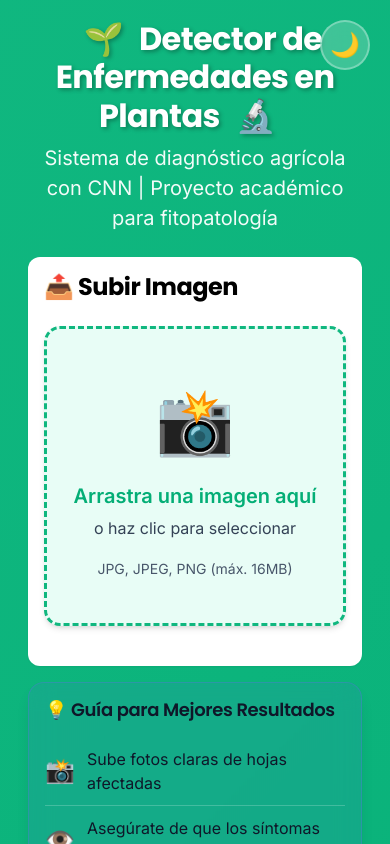
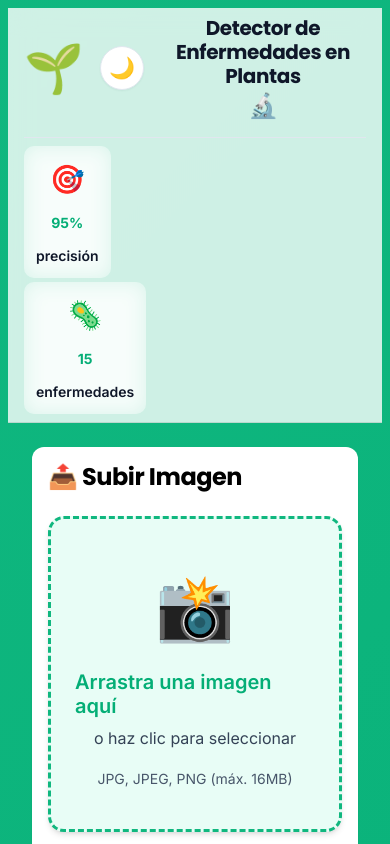
Before and after one commit to jdCarrillo15/Proyecto-inteligencia-computacional, a React (Create React App) app in the folder frontend/: page / in a window 390 px wide. Shown: the top 844 px of the page. Built offline with nearby package versions, Linux system fonts and the light colour scheme; no server answers.

Commit message:
feat(frontend): implement glassmorphism header with sticky positioning

```diff
--- a/frontend/src/components/Header.js
+++ b/frontend/src/components/Header.js
@@ -4,16 +4,39 @@ const Header = ({ darkMode, onToggleDarkMode }) => {
   return (
     <header className="header" role="banner">
       <div className="header-content">
+        {/* Logo/Icon */}
+        <div className="header-logo">
+          <span className="header-icon" aria-hidden="true">🌱</span>
+        </div>
+
+        {/* Título y Subtítulo */}
         <div className="header-text">
           <h1 className="title">
-            <span className="emoji">🌱</span>
             Detector de Enfermedades en Plantas
             <span className="emoji">🔬</span>
           </h1>
           <p className="subtitle">
-            Sistema de diagnóstico agrícola con CNN | Proyecto académico para fitopatología
+            Sistema de diagnóstico agrícola con CNN
           </p>
         </div>
+
+        {/* Stats Inline */}
+        <div className="header-stats">
+          <div className="stat-item">
+            <span className="stat-icon" aria-hidden="true">🎯</span>
+            <span className="stat-value">95%</span>
+            <span>precisión</span>
+          </div>
+          <div className="stat-divider" aria-hidden="true"></div>
+          <div className="stat-item">
+            <span className="stat-icon" aria-hidden="true">🦠</span>
+            <span className="stat-value">15</span>
+            <span>enfermedades</span>
+          </div>
+        </div>
+
+        {/* Actions */}
+        <div className="header-actions">
           <button
             className="dark-mode-toggle"
             onClick={onToggleDarkMode}
@@ -31,6 +54,7 @@ const Header = ({ darkMode, onToggleDarkMode }) => {
             <span className="sr-only">{darkMode ? 'Modo claro' : 'Modo oscuro'}</span>
           </button>
         </div>
+      </div>
     </header>
   );
 };
--- a/frontend/src/styles/Header.css
+++ b/frontend/src/styles/Header.css
@@ -1,89 +1,306 @@
-/* Header Styles */
+/* ===============================
+   HEADER GLASSMORPHISM
+   Header moderno con efecto glass
+   =============================== */
+
 .header {
-  color: white;
-  margin-bottom: var(--margin-section);
-  animation: fadeIn 0.6s ease-in;
+  /* Glassmorphism effect */
+  background: rgba(255, 255, 255, 0.8);
+  backdrop-filter: blur(12px);
+  -webkit-backdrop-filter: blur(12px);
+  border-bottom: 1px solid rgba(0, 0, 0, 0.1);
+
+  /* Sticky positioning */
+  position: sticky;
+  top: 0;
+  z-index: 50;
+
+  /* Spacing */
+  padding: var(--space-lg) var(--space-xl);
+  margin: calc(var(--space-lg) * -1) calc(var(--space-xl) * -1) var(--space-xl);
+
+  /* Animation */
+  animation: slideDown 0.6s ease-out;
+
+  /* Transition */
+  transition: all 0.3s ease;
+}
+
+.App.dark-mode .header {
+  background: rgba(30, 41, 59, 0.8);
+  border-bottom-color: rgba(255, 255, 255, 0.1);
+}
+
+/* Animación slide down para header */
+@keyframes slideDown {
+  from {
+    opacity: 0;
+    transform: translateY(-20px);
+  }
+  to {
+    opacity: 1;
+    transform: translateY(0);
+  }
 }
 
 .header-content {
+  max-width: var(--container-max-width);
+  margin: 0 auto;
   display: flex;
   justify-content: space-between;
   align-items: center;
   gap: var(--space-lg);
 }
 
+/* ===== LOGO Y TÍTULO ===== */
+.header-logo {
+  display: flex;
+  align-items: center;
+  gap: var(--space-md);
+  flex-shrink: 0;
+}
+
+.header-icon {
+  font-size: 3em;
+  display: flex;
+  align-items: center;
+  animation: pulse 3s infinite;
+}
+
 .header-text {
   flex: 1;
-  text-align: center;
+  min-width: 0; /* Permite text-overflow */
 }
 
 .title {
   font-family: var(--font-heading);
-  font-size: var(--font-size-display);
+  font-size: var(--font-size-h2);
   font-weight: var(--font-weight-bold);
   line-height: var(--line-height-tight);
   letter-spacing: var(--letter-spacing-tight);
-  margin-bottom: var(--space-sm);
-  text-shadow: 2px 2px 4px rgba(0, 0, 0, 0.3);
+  margin: 0;
+  color: var(--text-primary);
+  display: flex;
+  align-items: center;
+  gap: var(--space-sm);
+}
+
+.App.dark-mode .title {
+  color: var(--text-primary);
 }
 
 .emoji {
-  margin: 0 var(--space-md);
   display: inline-block;
+  font-size: 0.9em;
   animation: bounce 2s infinite;
 }
 
 .subtitle {
   font-family: var(--font-body);
-  font-size: var(--font-size-h4);
+  font-size: var(--font-size-small);
   font-weight: var(--font-weight-normal);
   line-height: var(--line-height-normal);
-  opacity: 0.95;
+  color: var(--text-secondary);
+  margin-top: var(--space-xs);
 }
 
-/* Dark Mode Toggle */
+.App.dark-mode .subtitle {
+  color: var(--text-secondary);
+}
+
+/* ===== STATS INLINE ===== */
+.header-stats {
+  display: flex;
+  align-items: center;
+  gap: var(--space-lg);
+  flex-shrink: 0;
+}
+
+.stat-item {
+  display: flex;
+  align-items: center;
+  gap: var(--space-xs);
+  font-size: var(--font-size-small);
+  font-weight: var(--font-weight-semibold);
+  color: var(--text-primary);
+  white-space: nowrap;
+}
+
+.App.dark-mode .stat-item {
+  color: var(--text-primary);
+}
+
+.stat-icon {
+  font-size: 1.2em;
+}
+
+.stat-value {
+  color: var(--primary-600);
+  font-weight: var(--font-weight-bold);
+}
+
+.App.dark-mode .stat-value {
+  color: var(--primary-400);
+}
+
+.stat-divider {
+  width: 1px;
+  height: 24px;
+  background: var(--border-medium);
+  margin: 0 var(--space-sm);
+}
+
+.App.dark-mode .stat-divider {
+  background: var(--border-light);
+}
+
+/* ===== DARK MODE TOGGLE ===== */
+.header-actions {
+  display: flex;
+  align-items: center;
+  gap: var(--space-md);
+  flex-shrink: 0;
+}
+
 .dark-mode-toggle {
-  background: rgba(255, 255, 255, 0.2);
-  border: 2px solid rgba(255, 255, 255, 0.3);
+  background: var(--bg-secondary);
+  border: 1px solid var(--border-light);
   border-radius: 50%;
-  width: 60px;
-  height: 60px;
-  font-size: 1.8em;
+  width: 48px;
+  height: 48px;
+  font-size: 1.5em;
   cursor: pointer;
   transition: all 0.3s ease;
   display: flex;
   align-items: center;
   justify-content: center;
-  backdrop-filter: blur(10px);
+  box-shadow: var(--shadow-sm);
   flex-shrink: 0;
+}
+
+.App.dark-mode .dark-mode-toggle {
+  background: var(--bg-tertiary);
+  border-color: var(--border-medium);
 }
 
 .dark-mode-toggle:hover,
 .dark-mode-toggle:focus-visible {
-  background: rgba(255, 255, 255, 0.3);
+  background: var(--bg-hover);
   transform: scale(1.1) rotate(20deg);
-  box-shadow: var(--shadow-lg);
+  box-shadow: var(--shadow-md);
+}
+
+.App.dark-mode .dark-mode-toggle:hover,
+.App.dark-mode .dark-mode-toggle:focus-visible {
+  background: var(--bg-hover);
 }
 
 .dark-mode-toggle:active {
   transform: scale(0.95);
+  box-shadow: var(--shadow-sm);
+}
+
+.dark-mode-toggle:focus-visible {
+  outline: 3px solid var(--info);
+  outline-offset: 2px;
+}
+
+/* ===== RESPONSIVE ===== */
+
+@media (max-width: 1024px) {
+  .header-stats {
+    gap: var(--space-md);
+  }
+
+  .stat-item {
+    font-size: var(--font-size-small);
+  }
+
+  .stat-divider {
+    margin: 0 var(--space-xs);
+  }
 }
 
 @media (max-width: 768px) {
+  .header {
+    padding: var(--space-md) var(--space-lg);
+    margin: calc(var(--space-md) * -1) calc(var(--space-lg) * -1) var(--space-lg);
+  }
+
   .header-content {
-    flex-direction: column;
+    flex-wrap: wrap;
+    gap: var(--space-md);
+  }
+
+  .header-logo {
+    order: 1;
+  }
+
+  .header-actions {
+    order: 2;
+    margin-left: auto;
+  }
+
+  .header-text {
+    order: 3;
+    width: 100%;
+    text-align: center;
+  }
+
+  .header-stats {
+    order: 4;
+    width: 100%;
+    justify-content: center;
+    padding-top: var(--space-sm);
+    border-top: 1px solid var(--border-light);
+  }
+
+  .title {
+    font-size: var(--font-size-h3);
+    justify-content: center;
+  }
+
+  .subtitle {
+    font-size: var(--font-size-small);
   }
 
   .dark-mode-toggle {
-    position: absolute;
-    top: 20px;
-    right: 20px;
-    width: 50px;
-    height: 50px;
-    font-size: 1.5em;
+    width: 44px;
+    height: 44px;
+    font-size: 1.3em;
+  }
+}
+
+@media (max-width: 480px) {
+  .header {
+    padding: var(--space-sm) var(--space-md);
+  }
+
+  .header-stats {
+    flex-direction: column;
+    gap: var(--space-xs);
+    align-items: flex-start;
+  }
+
+  .stat-divider {
+    display: none;
+  }
+
+  .stat-item {
+    font-size: var(--font-size-small);
   }
 
   .title {
-    font-size: 2em;
+    font-size: var(--font-size-h4);
+    flex-direction: column;
+    gap: var(--space-xs);
+  }
+
+  .emoji {
+    font-size: 1.2em;
+  }
+
+  .subtitle {
+    display: none;
   }
 }
--- a/frontend/src/styles/base.css
+++ b/frontend/src/styles/base.css
@@ -72,7 +72,7 @@
 .App {
   min-height: 100vh;
   background: var(--gradient-primary);
-  padding: 20px;
+  padding: var(--space-lg);
   font-family: var(--font-body);
   transition: background 0.3s ease;
 }
```
Lines whose indentation alone changed are shown as unchanged.
